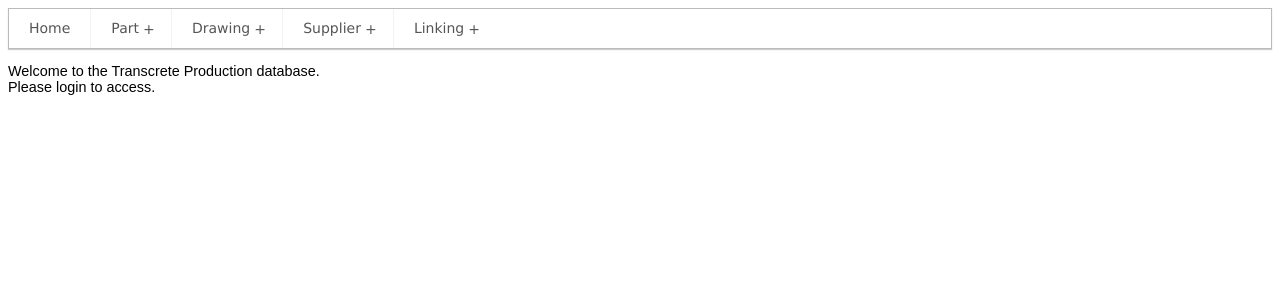
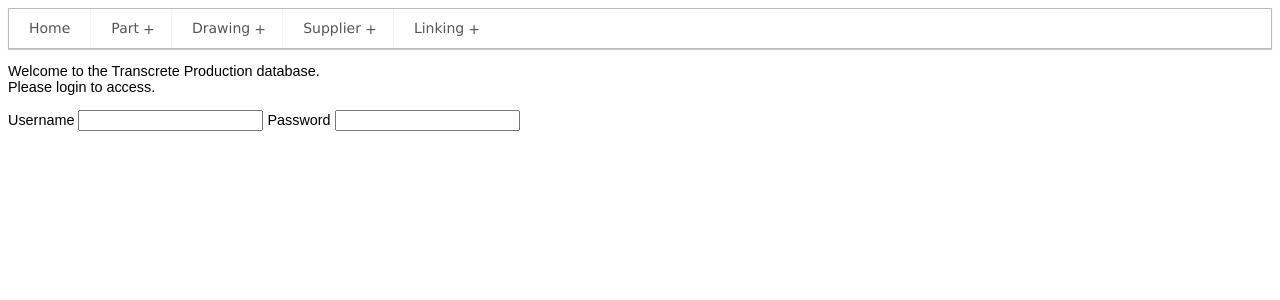
Before and after one commit to neas5791/dbPart2, a PHP site: page /index.php in a window 1280 px wide. Shown: the top 300 px of the page. Run offline with PHP 8.4, Linux system fonts and the light colour scheme.

Commit message:
added login div to template

```diff
--- a/index.html.php
+++ b/index.html.php
@@ -29,6 +29,12 @@
 				</div>
 			</div>
 			<div id="footer"></div>
+			<div id="login">
+				<label id="label">Username
+				<input type="text" name="username" id="username"></label>
+				<label id="label">Password
+				<input type="password" name="password" id="password"></label>
+			</div>
 		</div>
 	</body>
 </html>
```
Also changed, not shown: 1 other file.
